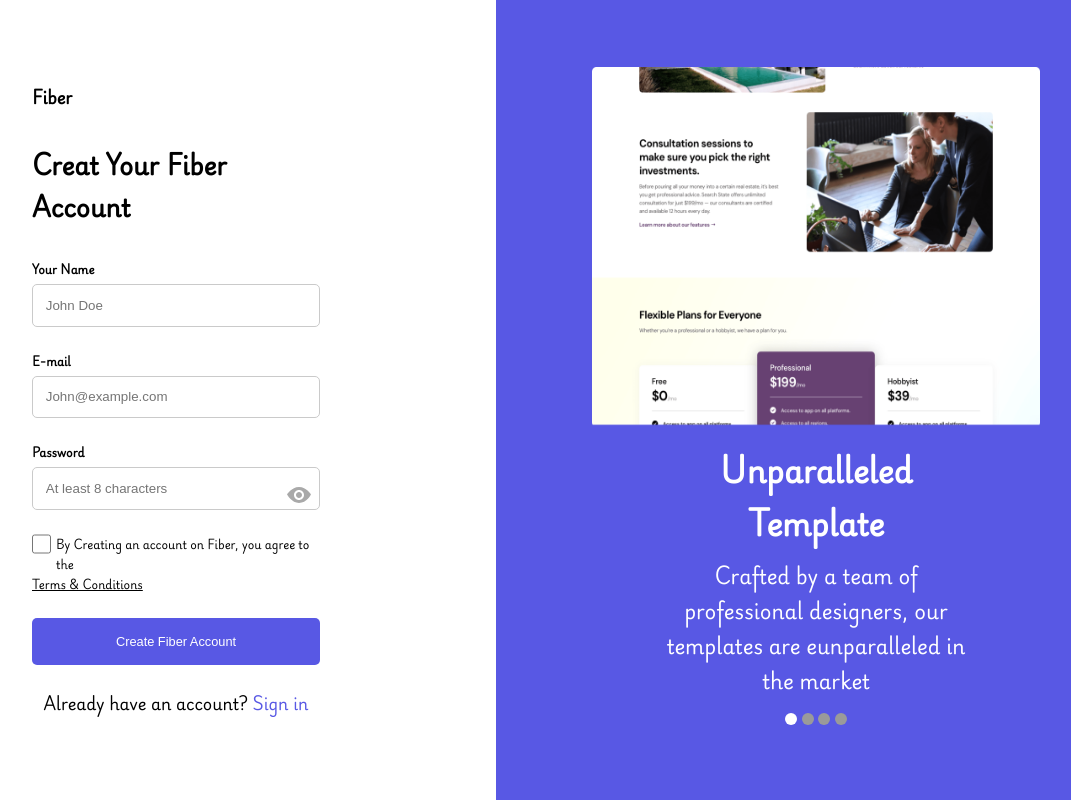
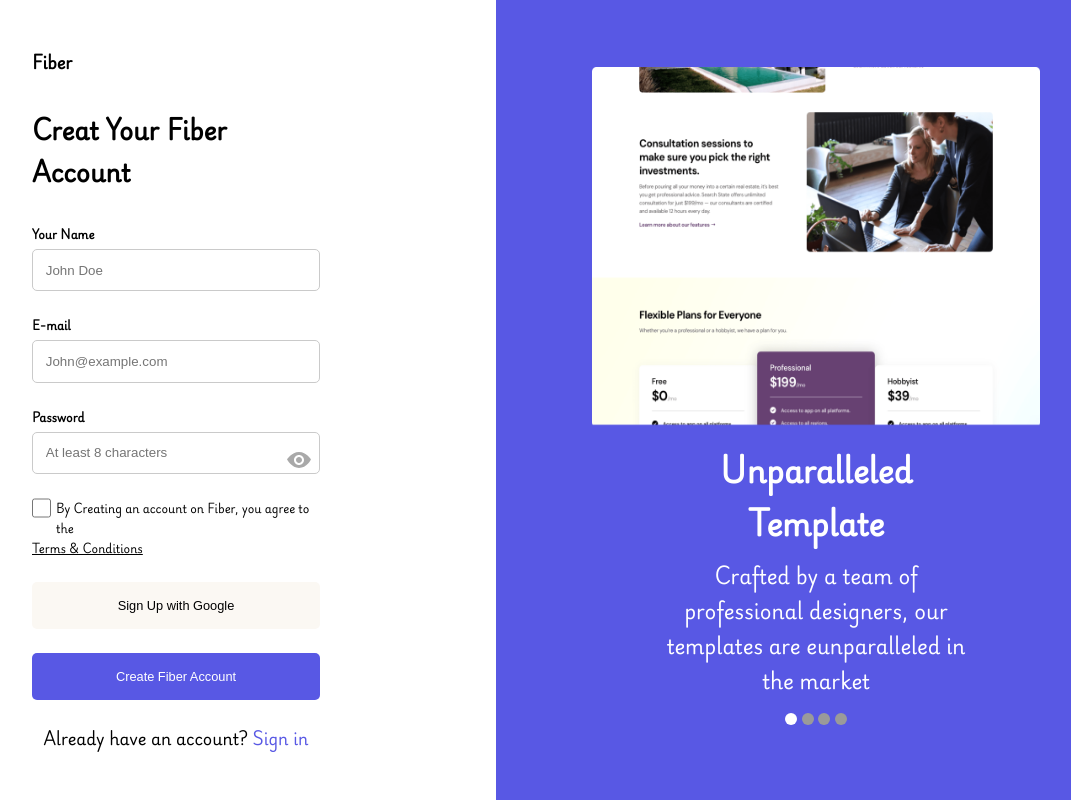
Before and after one commit to mohsen79/shatel, a Next.js app: page /signup in a window 1280 px wide. Shown: the whole page, without its empty margins (144-1215 px from the left). Built offline with nearby package versions, Linux system fonts and the light colour scheme.

Commit message:
zod validation package installed &hookform/resolvers package installed & register api & schema for signup

```diff
--- a/app/components/Button/Button.tsx
+++ b/app/components/Button/Button.tsx
@@ -1,7 +1,8 @@
 import React, { MouseEventHandler } from 'react';
 
-const Button = ({ text, bgColor, textColor = 'white', border = 'none', onClick }: { text: string, bgColor: string, textColor?: string, border?: string, onClick?: MouseEventHandler }) => {
+const Button = ({ text, bgColor, textColor = 'white', border = 'none', onClick, width }: { text: string, bgColor: string, textColor?: string, border?: string, onClick?: MouseEventHandler, width?: string }) => {
     const styles = {
+        width: width,
         padding: "1rem",
         borderRadius: '5px',
         cursor: 'pointer',
--- a/app/components/Input/Input.tsx
+++ b/app/components/Input/Input.tsx
@@ -1,18 +1,19 @@
 import React from 'react';
 import styles from './Input.module.css';
+import { UseFormRegisterReturn } from 'react-hook-form';
 
 interface Props {
     label: string,
     type?: string,
     placeholder?: string,
+    error: UseFormRegisterReturn
 }
 
-const Input = ({ label, type = 'text', placeholder }: Props) => {
-
+const Input = ({ label, type = 'text', placeholder, error }: Props) => {
     return (
         <div className={styles.input}>
             <label><b>{label}</b></label>
-            <input className={label === 'Password' ? styles.hideIcon : ''} type={type} placeholder={placeholder} />
+            <input {...error} className={label === 'Password' ? styles.hideIcon : ''} type={type} placeholder={placeholder} />
         </div>
     )
 }
--- a/app/components/User/User.tsx
+++ b/app/components/User/User.tsx
@@ -13,7 +13,7 @@ const User = () => {
     <div className={styles.auth}>
       {
         status === 'unauthenticated' ?
-          <Link href="/api/auth/signin">
+          <Link href="/signup">
             <Button text='Sign in' bgColor='white' textColor='black' />
             <Button text='Sign up' bgColor='rgb(88, 88, 228)' />
           </Link> :
--- /dev/null
+++ b/app/schema/signupValidation.ts
@@ -0,0 +1,7 @@
+import { z } from "zod";
+
+export const signupValidationScheam = z.object({
+    username: z.string().min(3).max(50),
+    email: z.string().email().min(10),
+    password: z.string().min(8)
+});
--- a/app/signup/page.module.css
+++ b/app/signup/page.module.css
@@ -27,6 +27,11 @@
     display: flex;
     flex-direction: column;
     gap: 1.5rem;
+}
+
+.authForm .errorMsg {
+    color: red;
+    font-size: .7rem;
 }
 
 .authForm span {
--- a/app/signup/page.tsx
+++ b/app/signup/page.tsx
@@ -1,3 +1,5 @@
+'use client';
+
 import React from 'react';
 import styles from './page.module.css';
 import Input from '../components/Input/Input';
@@ -6,23 +8,63 @@ import Button from '../components/Button/Button';
 import Image from 'next/image';
 import Carousel from '../../public/assets/Sign Up Image.png';
 import Link from 'next/link';
-import hide from '../../public/assets/hide\ password.svg';
+import { useRouter } from 'next/navigation';
+import { zodResolver } from '@hookform/resolvers/zod';
+import { z } from 'zod';
+import { signupValidationScheam } from '../schema/signupValidation';
+import { useForm } from 'react-hook-form';
+
+type IssueForm = z.infer<typeof signupValidationScheam>;
 
 const Signup = () => {
+    const router = useRouter();
+    const { register, handleSubmit, formState: { errors } } = useForm<IssueForm>({
+        resolver: zodResolver(signupValidationScheam)
+    });
+
+    const registerUser = async (data: object) => {
+        console.log('register');
+        try {
+            const res = await fetch('api/auth/register', {
+                method: "POST",
+                body: JSON.stringify(data)
+            });
+
+            if (res.ok) {
+                router.push('/');
+            }
+        } catch (err) {
+            console.log(err);
+        }
+    }
+
     return (
         <div className={styles.signup}>
             <section className={styles.inputSection}>
                 <div className={styles.authForm}>
                     <h4>Fiber</h4>
                     <h2>Creat Your Fiber Account</h2>
-                    <form>
-                        <Input label="Your Name" placeholder='John Doe' />
-                        <Input label="E-mail" type="email" placeholder='John@example.com' />
-                        <Input label="Password" type="password" placeholder='At least 8 characters' />
+                    <form
+                        onSubmit={handleSubmit((data) => registerUser(data))}>
+                        <div>
+                            <Input label="Your Name" placeholder='John Doe' error={register('username')} />
+                            <p className={styles.errorMsg}>{errors.username?.message}</p>
+                        </div>
+                        <div>
+                            <Input label="E-mail" type="email" placeholder='John@example.com' error={register('email')} />
+                            <p className={styles.errorMsg}>{errors.email?.message}</p>
+                        </div>
+                        <div>
+                            <Input label="Password" type="password" placeholder='At least 8 characters' error={register('password')} />
+                            <p className={styles.errorMsg}>{errors.password?.message}</p>
+                        </div>
                         <div className={styles.termCondition}>
                             <Checkbox label="By Creating an account on Fiber, you agree to the" />
                             <u>Terms & Conditions</u>
                         </div>
+                        <Link href="/api/auth/signin">
+                            <Button width='100%' text="Sign Up with Google" bgColor="#fbf8f3" textColor='black' />
+                        </Link>
                         <Button text="Create Fiber Account" bgColor="rgb(88, 88, 228)" />
                         <span>Already have an account? <Link href="/">Sign in</Link></span>
                     </form>
--- a/package.json
+++ b/package.json
@@ -12,6 +12,7 @@
     "@fortawesome/fontawesome-svg-core": "^6.5.2",
     "@fortawesome/free-solid-svg-icons": "^6.5.2",
     "@fortawesome/react-fontawesome": "^0.2.2",
+    "@hookform/resolvers": "^3.6.0",
     "@next/font": "^14.2.4",
     "@types/node": "20.14.8",
     "@types/react": "18.3.3",
@@ -23,6 +24,7 @@
     "react": "18.3.1",
     "react-dom": "18.3.1",
     "react-multi-carousel": "^2.8.5",
-    "typescript": "5.5.2"
+    "typescript": "5.5.2",
+    "zod": "^3.23.8"
   }
 }
```
Also changed, not shown: app/api/auth/register/route.ts (added, +10 -0 lines), 1 other file (tests, documents, lock files or other folders).
